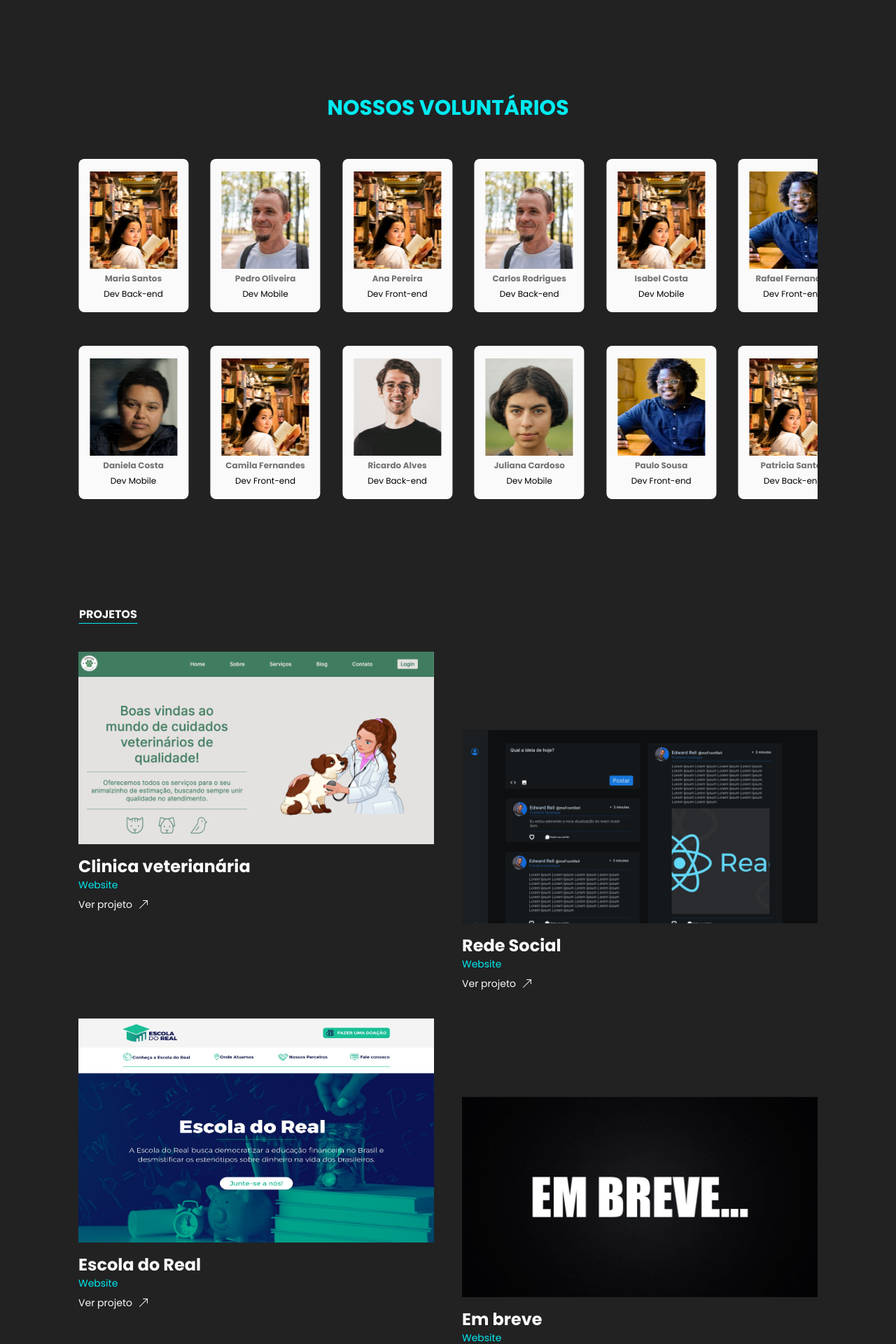
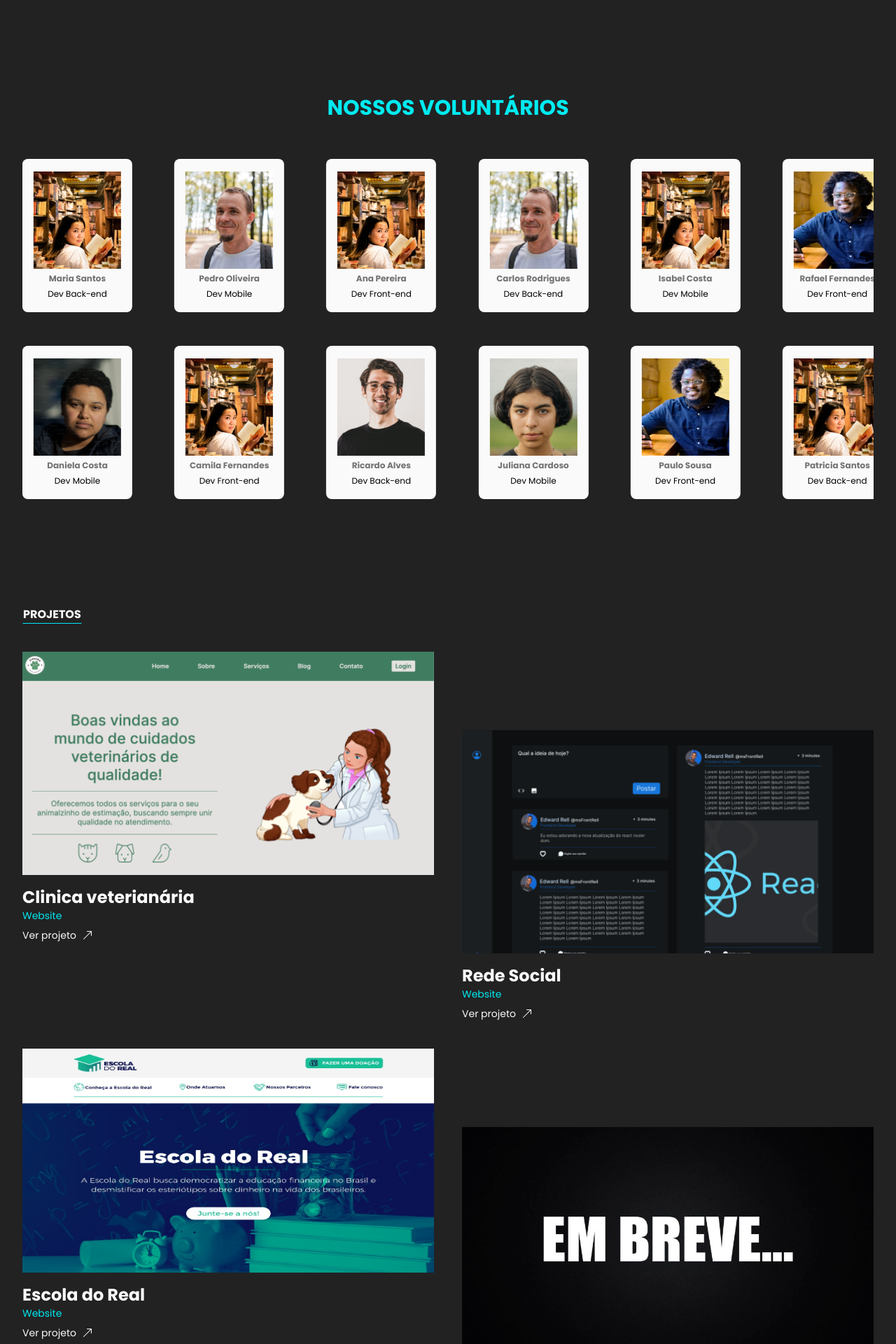
Before and after one commit to renovatt/voluntary-jdg-website, a Next.js app: page / in a window 1280 px wide. Shown: the part 800-2720 px from the top of the page at 70% size. Built offline with nearby package versions, Linux system fonts and the light colour scheme.

Commit message:
fix: fixing spacing container

```diff
--- a/src/app/components/Depositions/index.tsx
+++ b/src/app/components/Depositions/index.tsx
@@ -9,7 +9,7 @@ import { sliderItemsMock } from './mock'
 
 export default function Depositions() {
   return (
-    <section className="container bg-primary px-4 md:px-20 sm:my-32 mb-[100px]">
+    <section className="container bg-primary px-4 md:px-0 sm:my-32 mb-[100px]">
       <Title text="Depoimentos" />
 
       <h2 className='uppercase pb-16 text-2xl font-medium xl:w-[454px] leading-10 text-zinc-50 sm:text-xxl'>O que estão falando sobre nós?</h2>
--- a/src/app/components/Faq/index.tsx
+++ b/src/app/components/Faq/index.tsx
@@ -18,10 +18,9 @@ const Faq = () => {
   }
 
   return (
-    <section className="container bg-primary px-4 pb-8 md:px-20">
+    <section className="container bg-primary px-4 pb-8 md:px-0">
       <Title text="FAQ" />
-
-      <article className="flex flex-col items-center justify-center">
+      <article className="flex  flex-col items-center justify-center">
         {FAQSessionsMock.map((session) => (
           <Fragment key={session.id}>
             <FaqSessionButton
--- a/src/app/components/Footer/index.tsx
+++ b/src/app/components/Footer/index.tsx
@@ -10,7 +10,7 @@ const Footer = () => {
   return (
     <footer className="flex items-center justify-center bg-primary bg-gradient-footer pt-20">
       <FooterContainer>
-        <section className="flex w-full flex-wrap items-center justify-between px-4 md:items-start md:px-20">
+        <section className="flex w-full flex-wrap items-center justify-between px-4 md:items-start md:px-0">
           <FooterLogo />
           <aside className="md:mt0 mt-10 flex flex-wrap items-start justify-start md:flex-nowrap md:justify-around">
             <FooterNavLinks
--- a/src/app/components/FooterSocialLinks/index.tsx
+++ b/src/app/components/FooterSocialLinks/index.tsx
@@ -5,7 +5,7 @@ const FooterSocialLinks = ({ socialMedia }: FooterSocialLinksProps) => {
   return (
     <section
       data-testid="footer-social-links"
-      className="mt-8 flex w-[90%] flex-wrap items-center justify-start border border-x-transparent border-y-primary-400 p-4 sm:justify-center"
+      className="mt-8 flex w-full flex-wrap items-center justify-start border border-x-transparent border-y-primary-400 p-4 sm:justify-center"
     >
       {socialMedia.map((social, index) => (
         <Link
--- a/src/app/components/Projetcts/index.tsx
+++ b/src/app/components/Projetcts/index.tsx
@@ -10,7 +10,7 @@ const Projects = () => {
   return (
     <section
       id="projects"
-      className="container overflow-hidden bg-primary px-4 py-10 md:px-20"
+      className="container overflow-hidden bg-primary px-4 py-10 md:px-0"
     >
       <Title text="PROJETOS" />
 
--- a/src/app/components/Volunteers/index.tsx
+++ b/src/app/components/Volunteers/index.tsx
@@ -38,7 +38,7 @@ export default function Volunteers() {
   const secondHalf = volunteersMock.slice(halfIndex);
 
   return (
-    <section className='container my-28 px-4 md:px-20'>
+    <section className='container my-28 px-4 md:px-0'>
       <h2 className='uppercase font-bold w-[229px] sm:w-full m-auto leading-relaxed text-center text-primary-400 text-3xl mb-12'>Nossos Voluntários</h2>
 
       <Swiper
--- a/src/app/styles/globals.css
+++ b/src/app/styles/globals.css
@@ -57,7 +57,7 @@ body {
 
 @layer components {
   .container {
-    @apply sm:max-w-[768px] md:max-w-[1216px];
+    @apply sm:max-w-[768px] md:max-w-[688px] xl:max-w-[1216px];
   }
 }
 
```
